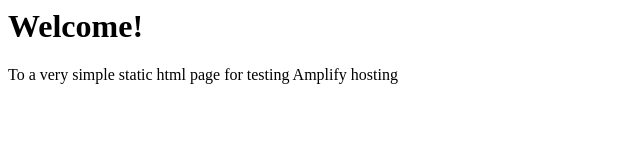
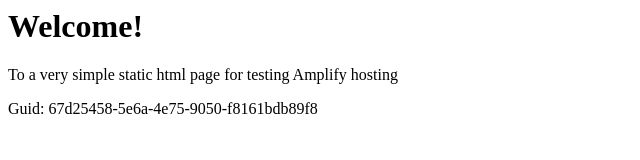
Before and after one commit to aws-aemilia-sfo/Github-PR-Commit-Integration-Test-DoNotTouch-Gith-P5X5MO5I-v1-prod-us-west-1, a website: page src/index.html in a window 1280 px wide. Shown: the whole page, without its empty margins (0-640 px from the left). Drawn offline with Linux system fonts and the light colour scheme.

Commit message:
commit from integ tests

```diff
--- a/src/index.html
+++ b/src/index.html
@@ -1,3 +1,5 @@
+
+
 <html lang="en">
 
 <head>
@@ -10,6 +12,6 @@
 <body>
     <h1>Welcome!</h1>
     <p>To a very simple static html page for testing Amplify hosting</p>
-</body>
+    <p>Guid: 67d25458-5e6a-4e75-9050-f8161bdb89f8</p></body>
 
 </html>
```
